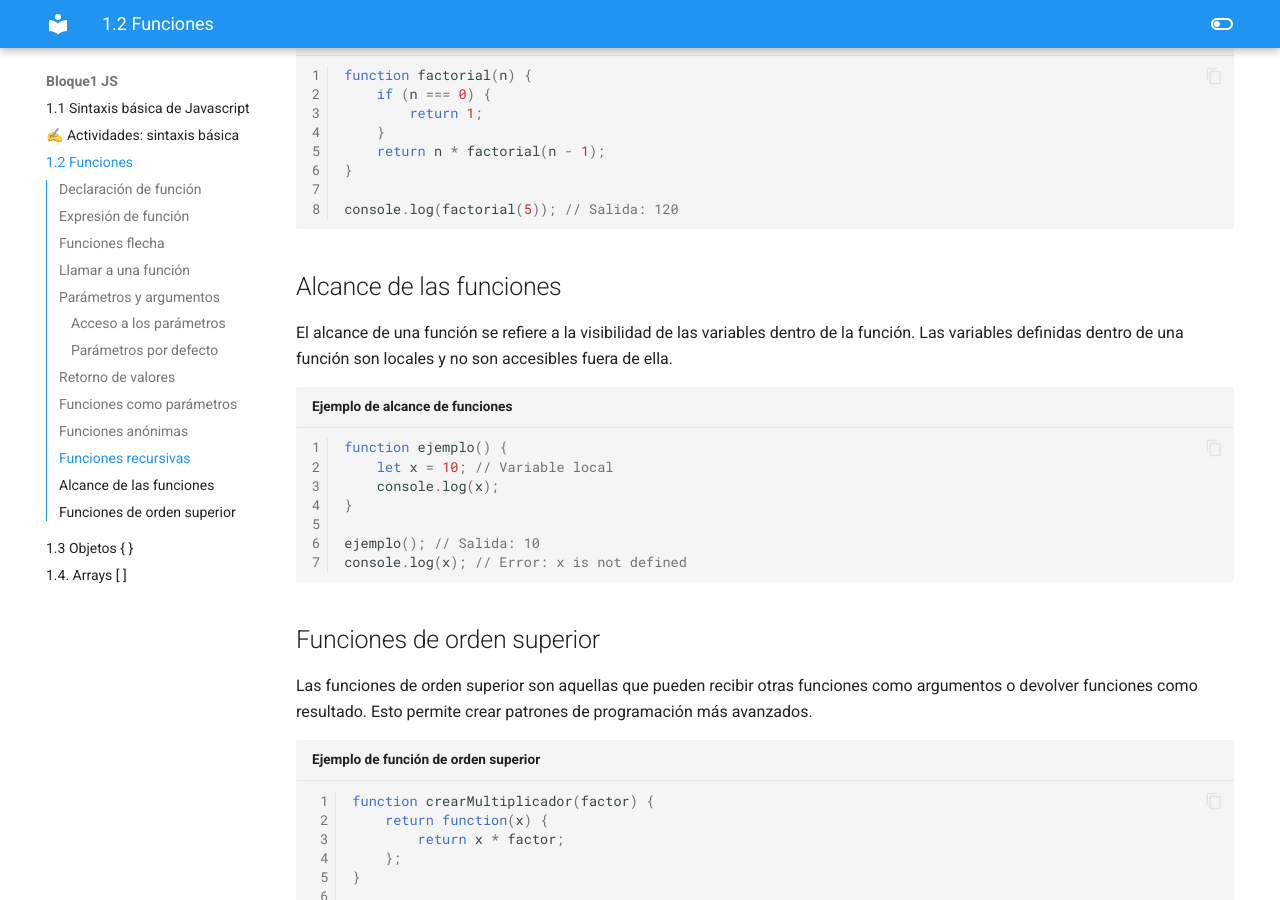
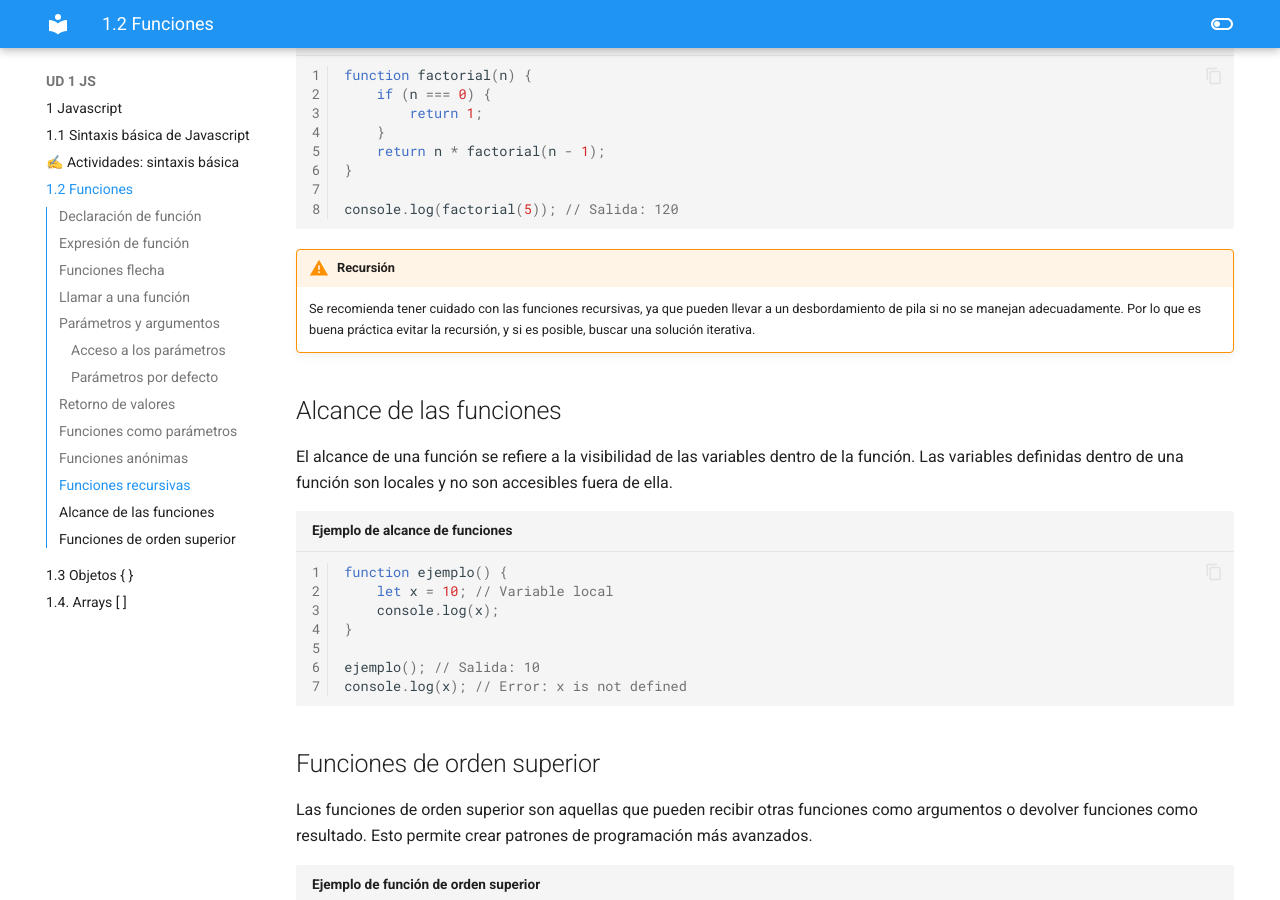
Before and after one commit to jsanvil/din24, an MkDocs documentation site: the page built from docs/01js/02_funciones.md, in a window 1280 px wide and 900 px high, scrolled down 3874 px. Built offline with MkDocs 1.6.1 and Material for MkDocs 9.7.7, drawn with Linux system fonts in a browser that asks for light colours.

````diff
--- a/docs/01js/02_funciones.md
+++ b/docs/01js/02_funciones.md
@@ -161,6 +161,9 @@ function factorial(n) {
 console.log(factorial(5)); // Salida: 120
 ```
 
+!!!warning "Recursión"
+    Se recomienda tener cuidado con las funciones recursivas, ya que pueden llevar a un desbordamiento de pila si no se manejan adecuadamente. Por lo que es buena práctica evitar la recursión, y si es posible, buscar una solución iterativa.
+
 ## Alcance de las funciones
 
 El alcance de una función se refiere a la visibilidad de las variables dentro de la función. Las variables definidas dentro de una función son locales y no son accesibles fuera de ella.
--- a/mkdocs.yml
+++ b/mkdocs.yml
@@ -9,7 +9,8 @@ nav:
     - 00intro/02_electron_firstapp.md
     - 00intro/021_actividad.md
     - 00intro/03_intro_interfaces.md
-  - Bloque1 JS:
+  - UD 1 JS:
+    - 01js/index.md
     - 01js/01_sintaxis.md
     - 01js/011_actividades.md
     - 01js/02_funciones.md
````
Also changed, not shown: docs/01js/index.md (added, +7 -0 lines), docs/02nodejs/index.md (added, +6 -0 lines), docs/03electron_basico/index.md (added, +6 -0 lines), docs/04electron_aplicaciones/index.md (added, +3 -0 lines), docs/05electron_db/index.md (added, +1 -0 lines).
